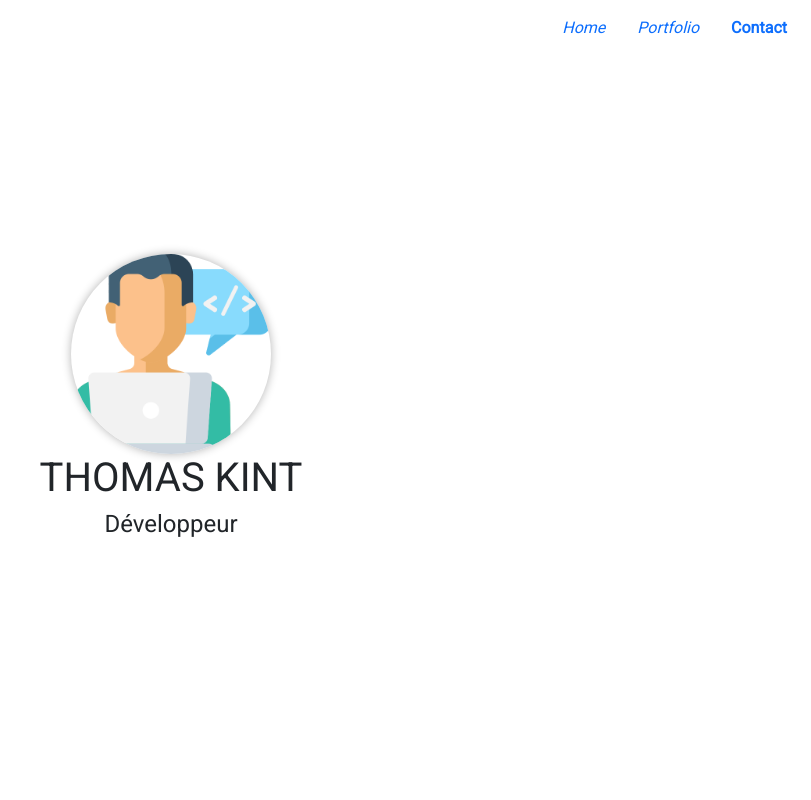
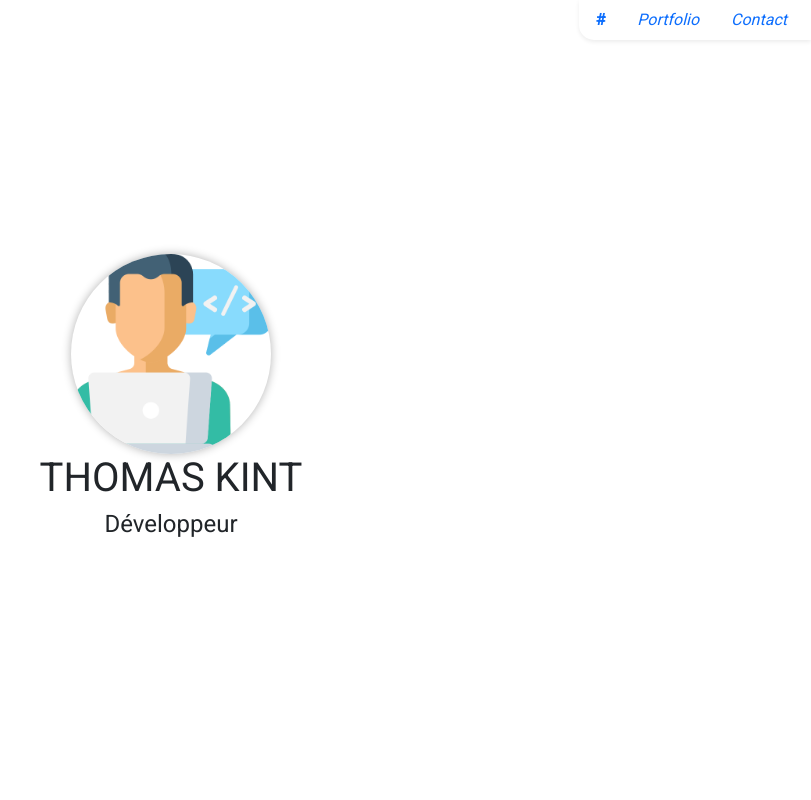
Before and after one commit to tkint/thomaskint, a Vue app: page / in a window 1280 px wide. Before the commit this address led to /#contact. Shown: the top 800 px of the page, without its empty margins (469-1280 px from the left). Built offline with nearby package versions, Linux system fonts and the light colour scheme.

Commit message:
feat: improve readability of navbar

```diff
--- a/package.json
+++ b/package.json
@@ -20,6 +20,7 @@
   "devDependencies": {
     "@types/bootstrap": "^5.1.6",
     "@vitejs/plugin-vue": "^2.0.0",
+    "sass": "^1.45.2",
     "typescript": "^4.4.4",
     "vite": "^2.7.2",
     "vue-tsc": "^0.29.8"
--- a/src/App.vue
+++ b/src/App.vue
@@ -9,6 +9,7 @@ html,
 body {
   height: 100%;
   font-family: "Roboto", sans-serif;
+  scroll-behavior: auto !important;
 }
 
 #app {
--- a/src/pages/Blog.vue
+++ b/src/pages/Blog.vue
@@ -1,8 +1,8 @@
 <script lang="ts" setup>
 const panels = [
-  { title: "Home", identifier: "home" },
-  { title: "Portfolio", identifier: "portfolio" },
-  { title: "Contact", identifier: "contact" },
+  { title: "#", path: "/" },
+  { title: "Portfolio", path: "/#portfolio" },
+  { title: "Contact", path: "/#contact" },
 ];
 </script>
 
@@ -10,13 +10,13 @@ const panels = [
   <nav id="app-navbar" class="navbar fixed-top">
     <a class="navbar-brand" href="#"></a>
 
-    <ul class="nav me-2" role="tablist">
+    <ul class="nav pe-2 shadow-sm" role="tablist">
       <li
         class="nav-item"
         v-for="(panel, index) in panels"
         :key="`nav-${index}`"
       >
-        <router-link :to="`/#${panel.identifier}`" class="nav-link">
+        <router-link :to="panel.path" class="nav-link">
           {{ panel.title }}
         </router-link>
       </li>
@@ -36,9 +36,17 @@ const panels = [
 </template>
 
 <style scoped>
+html {
+  scroll-behavior: auto;
+}
+
 #app-navbar {
   color: var(--bs-gray-400);
-  /* mix-blend-mode: exclusion; */
+  padding: 0;
+}
+
+#app-navbar .nav {
+  border-bottom-left-radius: 15px;
 }
 .nav-link {
   /* color: unset; */
--- a/src/pages/Home.vue
+++ b/src/pages/Home.vue
@@ -1,24 +1,41 @@
 <script lang="ts" setup>
 import { ScrollSpy } from "bootstrap";
-import { onMounted, onUnmounted, ref } from "vue";
+import { computed, onMounted, onUnmounted, ref, watch } from "vue";
 import Contact from "@/components/home/contact/Contact.vue";
 import Landing from "@/components/home/landing/Landing.vue";
 import Portfolio from "@/components/home/portfolio/Portfolio.vue";
 import { useRoute } from "vue-router";
 
 const panels = [
-  { title: "Home", identifier: "home", component: Landing },
+  { title: "#", identifier: "home", component: Landing },
   { title: "Portfolio", identifier: "portfolio", component: Portfolio },
   { title: "Contact", identifier: "contact", component: Contact },
 ];
 
+const scrollSpyOffset = 10;
+
+const activePanelIndex = ref(0);
+watch(activePanelIndex, (newIndex) => {
+  const anchor =
+    activePanelIndex.value === 0 ? " " : `#${panels[newIndex].identifier}`;
+  window.history.replaceState(window.history.state, "", anchor);
+});
+
 onMounted(() => {
-  const scrollSpy = new ScrollSpy(document.body, {
-    target: "#app-navbar",
+  const panelPositions = panels.map((panel) => {
+    const panelDiv = document.getElementById(panel.identifier);
+    if (panelDiv) return panelDiv.offsetTop;
+    throw Error(`Panel ${panel.identifier} not found`);
   });
 
-  onUnmounted(() => {
-    scrollSpy.dispose();
+  window.addEventListener("scroll", () => {
+    const scrollPos =
+      document.documentElement.scrollTop || document.body.scrollTop;
+
+    const activeIndex = panelPositions.findIndex(
+      (position) => position + window.innerHeight >= scrollPos + scrollSpyOffset
+    );
+    activePanelIndex.value = activeIndex > 0 ? activeIndex : 0;
   });
 
   const route = useRoute();
@@ -26,25 +43,32 @@ onMounted(() => {
     const panelDiv = document.querySelector(route.hash);
     panelDiv?.scrollIntoView(true);
   }
+});
 
-  window.addEventListener("activate.bs.scrollspy", (event) => {
-    // @ts-ignore
-    window.history.replaceState(window.history.state, "", event.relatedTarget);
-  });
-});
+const goToPanel = (panelIdentifier: string) => {
+  document
+    .getElementById(panelIdentifier)
+    ?.scrollIntoView({ behavior: "smooth" });
+};
 </script>
 
 <template>
   <nav id="app-navbar" class="navbar fixed-top">
     <a class="navbar-brand" href="#"></a>
 
-    <ul class="nav me-2" role="tablist">
+    <ul class="nav pe-2 bg-white shadow-sm" role="tablist">
       <li
         class="nav-item"
+        :data-panel-id="panel.identifier"
         v-for="(panel, index) in panels"
         :key="`nav-${index}`"
       >
-        <a class="nav-link" :href="`#${panel.identifier}`">{{ panel.title }}</a>
+        <span
+          :class="['nav-link', { active: index === activePanelIndex }]"
+          @click="goToPanel(panel.identifier)"
+        >
+          {{ panel.title }}
+        </span>
       </li>
       <!-- <li class="nav-item">
         <router-link class="nav-link" :to="{ name: 'BLOG' }">Blog</router-link>
@@ -52,13 +76,7 @@ onMounted(() => {
     </ul>
   </nav>
 
-  <div
-    data-bs-spy="scroll"
-    data-bs-target="#app-navbar"
-    data-bs-offset="0"
-    tabindex="0"
-    class="h-100"
-  >
+  <div class="h-100">
     <component
       :id="panel.identifier"
       v-for="(panel, index) in panels"
@@ -71,11 +89,16 @@ onMounted(() => {
 <style scoped>
 #app-navbar {
   color: var(--bs-gray-400);
-  /* mix-blend-mode: exclusion; */
+  padding: 0;
 }
+
+#app-navbar .nav {
+  border-bottom-left-radius: 15px;
+}
+
 .nav-link {
-  /* color: unset; */
   font-style: italic;
+  cursor: pointer !important;
 }
 .nav-link.active {
   font-weight: bold;
```
Also changed, not shown: 1 other file (tests, documents, lock files or other folders).
